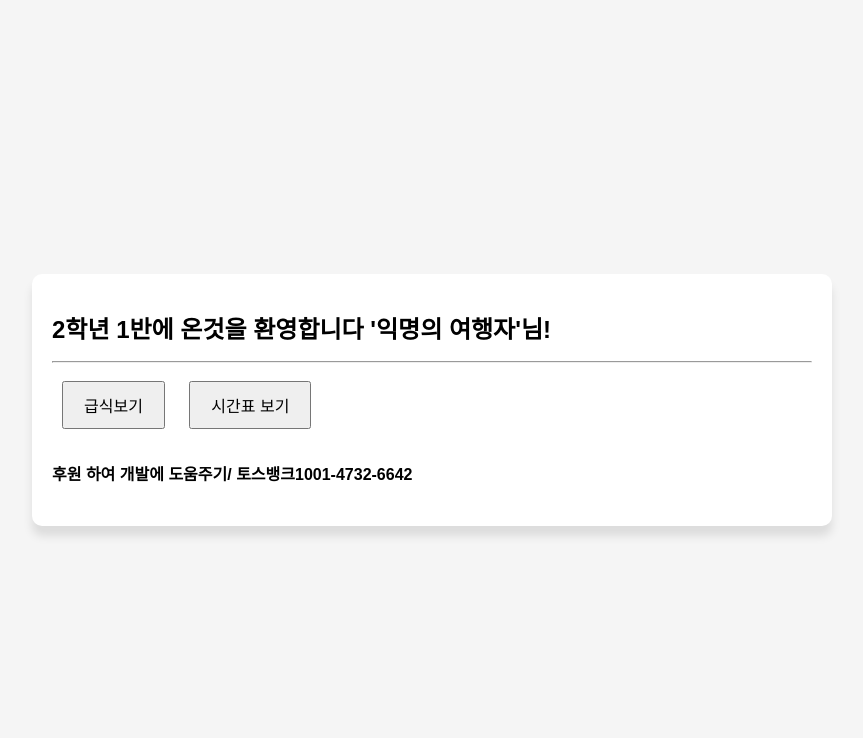
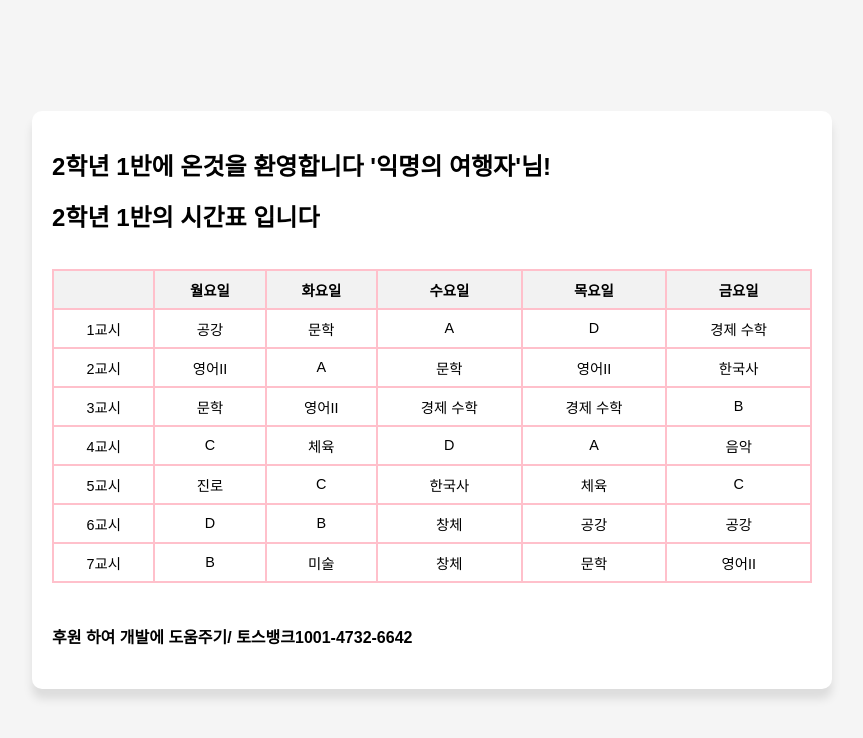
Before and after one commit to peropero1111/2-1.github.io, a plain HTML site: page index.html in a window 1280 px wide. Shown: the whole page, without its empty margins (208-1071 px from the left). Drawn offline with Linux system fonts and the light colour scheme.

Commit message:
Update index.html

```diff
--- a/index.html
+++ b/index.html
@@ -5,7 +5,7 @@
     <meta name="viewport" content="width=device-width, initial-scale=1.0">
     <style>
         body {
-             font-family: Arial, sans-serif;
+            font-family: Arial, sans-serif;
             margin: 0;
             padding: 0;
             display: flex;
@@ -14,7 +14,7 @@
             height: 100vh;
             background-color: whitesmoke;
         }
-         .container {
+        .container {
             background-color: white;
             padding: 20px;
             border-radius: 10px;
@@ -32,15 +32,111 @@
             margin: 10px;
             padding: 10px 20px;
         }
+        .table-wrapper {
+            width: 100%;
+            overflow-x: auto;
+            display: flex; /* 추가 */
+            justify-content: center; /* 테이블을 가운데로 정렬 */
+        }
+        table {
+            border-collapse: collapse;
+            width: 100%;
+            max-width: 800px; /* 테이블 크기 제한 */
+            margin: 20px 0;
+            border: 1px solid pink;
+            border-width: 2px;
+        }
+        th, td {
+            border: 1px solid pink;
+            padding: 8px;
+            text-align: center;
+            font-size: 0.9em;
+            border-width: 2px;
+        }
+        th {
+            background-color: #f2f2f2;
+        }
+        @media (max-width: 600px) {
+            th, td {
+                font-size: 0.8em;
+                padding: 6px;
+            }
+        }
     </style>
 </head>
+<body>
     <div class="container">
-<body>
-    <h1>2학년 1반에 온것을 환영합니다 '익명의 여행자'님!</h1>
-    <hr></hr>
-    <button onclick="window.location.href='https://foodchecking.netlify.app'">급식보기</button>
-    <button onclick="window.location.href='https://2-1-schedule.netlify.app'">시간표 보기</button>
-    <h4> 후원 하여 개발에 도움주기/ 토스뱅크1001-4732-6642</h4>
+        <h1>2학년 1반에 온것을 환영합니다 '익명의 여행자'님!</h1>
+        <h1>2학년 1반의 시간표 입니다</h1>
+        <div class="table-wrapper">
+            <table>
+                <tr>
+                    <th scope="col"></th>
+                    <th scope="col">월요일</th>
+                    <th scope="col">화요일</th>
+                    <th scope="col">수요일</th>
+                    <th scope="col">목요일</th>
+                    <th scope="col">금요일</th>
+                </tr>
+                <tr>
+                    <td>1교시</td>
+                    <td>공강</td>
+                    <td>문학</td>
+                    <td>A</td>
+                    <td>D</td>
+                    <td>경제 수학</td>
+                </tr>
+                <tr>
+                    <td>2교시</td>
+                    <td>영어II</td>
+                    <td>A</td>
+                    <td>문학</td>
+                    <td>영어II</td>
+                    <td>한국사</td>
+                </tr>
+                <tr>
+                    <td>3교시</td>
+                    <td>문학</td>
+                    <td>영어II</td>
+                    <td>경제 수학</td>
+                    <td>경제 수학</td>
+                    <td>B</td>
+                </tr>
+                <tr>
+                    <td>4교시</td>
+                    <td>C</td>
+                    <td>체육</td>
+                    <td>D</td>
+                    <td>A</td>
+                    <td>음악</td>
+                </tr>
+                <tr>
+                    <td>5교시</td>
+                    <td>진로</td>
+                    <td>C</td>
+                    <td>한국사</td>
+                    <td>체육</td>
+                    <td>C</td>
+                </tr>
+                <tr>
+                    <td>6교시</td>
+                    <td>D</td>
+                    <td>B</td>
+                    <td>창체</td>
+                    <td>공강</td>
+                    <td>공강</td>
+                </tr>
+                <tr>
+                    <td>7교시</td>
+                    <td>B</td>
+                    <td>미술</td>
+                    <td>창체</td>
+                    <td>문학</td>
+                    <td>영어II</td>
+                </tr>
+            </table>
+        </div>
+        <h4>후원 하여 개발에 도움주기/ 토스뱅크1001-4732-6642</h4>
+    </div>
 </body>
-    </div>
 </html>
```
